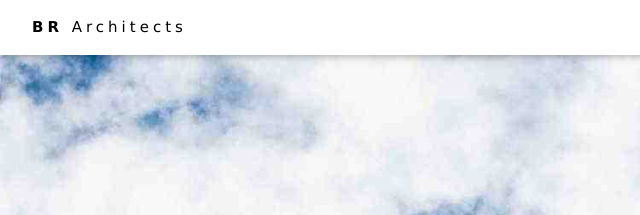
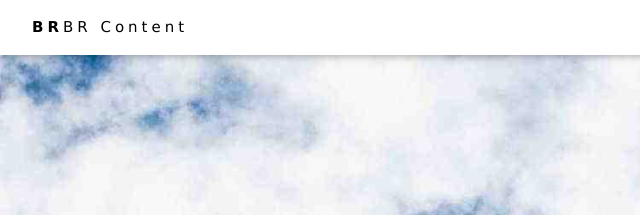
Before and after one commit to amazingleprechaun/legalcontent, a plain HTML site: page index.html in a window 1280 px wide. Shown: the top 215 px of the page, 0-640 px from the left. Drawn offline with nearby package versions, Linux system fonts and the light colour scheme.

Commit message:
Update index.html

```diff
--- a/index.html
+++ b/index.html
@@ -9,7 +9,7 @@
 <!-- Navbar (sit on top) -->
 <div class="w3-top">
   <div class="w3-bar w3-white w3-wide w3-padding w3-card">
-    <a href="#home" class="w3-bar-item w3-button"><b>BR</b> Architects</a>
+    <a href="#home" class="w3-bar-item w3-button"><b>BR</b>BR Content</a>
     <!-- Float links to the right. Hide them on small screens -->
     <div class="w3-right w3-hide-small">
       <a href="#projects" class="w3-bar-item w3-button">Projects</a>
```
